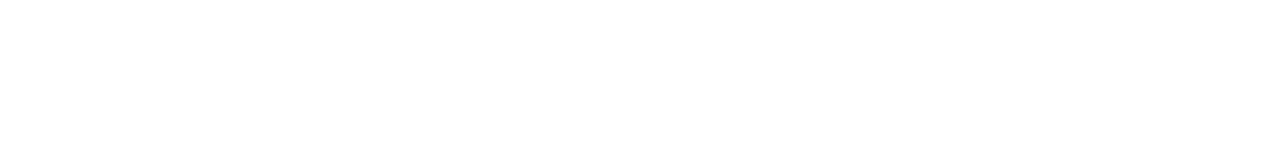
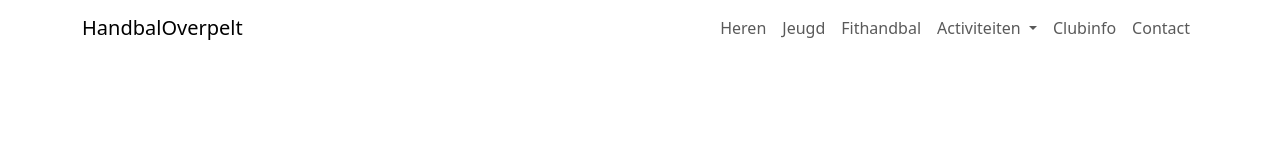
Before and after one commit to FreekBoes/HandbalOverpelt, a plain HTML site: page HTML/Index.html in a window 1280 px wide. Drawn offline with nearby package versions, Linux system fonts and the light colour scheme.

Commit message:
navbar bijna af

```diff
--- a/HTML/Index.html
+++ b/HTML/Index.html
@@ -5,8 +5,55 @@
     <meta name="viewport"
           content="width=device-width, user-scalable=no, initial-scale=1.0, maximum-scale=1.0, minimum-scale=1.0">
     <title>HandbalOverpelt</title>
+    <link rel="shortcut icon" href="../RSC/favicon.ico" type="image/x-icon">
+    <link rel="stylesheet" href="../CSS/style.css">
+    <link href="https://cdn.jsdelivr.net/npm/bootstrap@5.3.3/dist/css/bootstrap.min.css" rel="stylesheet" integrity="sha384-QWTKZyjpPEjISv5WaRU9OFeRpok6YctnYmDr5pNlyT2bRjXh0JMhjY6hW+ALEwIH" crossorigin="anonymous">
+    <script src="https://cdn.jsdelivr.net/npm/bootstrap@5.3.3/dist/js/bootstrap.bundle.min.js" integrity="sha384-YvpcrYf0tY3lHB60NNkmXc5s9fDVZLESaAA55NDzOxhy9GkcIdslK1eN7N6jIeHz" crossorigin="anonymous"></script>
 </head>
-<body>
 
-</body>
+    <body class="">
+    <nav class="navbar navbar-expand-lg">
+        <div class="container">
+            <!-- Logo -->
+            <a class="navbar-brand" href="#">HandbalOverpelt</a>
+
+            <!-- Toggler/collapsibe Button -->
+            <button class="navbar-toggler" type="button" data-toggle="collapse" data-target="#navbarNav" aria-controls="navbarNav" aria-expanded="false" aria-label="Toggle navigation">
+                <span class="navbar-toggler-icon"></span>
+            </button>
+
+            <!-- Navbar links -->
+            <div class="collapse navbar-collapse justify-content-end" id="navbarNav">
+                <ul class="navbar-nav">
+                    <li class="nav-item active">
+                        <a class="nav-link" href="heren.html">Heren</a>
+                    </li>
+                    <li class="nav-item">
+                        <a class="nav-link" href="#">Jeugd</a>
+                    </li>
+                    <li class="nav-item">
+                        <a class="nav-link" href="#">Fithandbal</a>
+                    </li>
+                    <li class="nav-item dropdown">
+                        <a class="nav-link dropdown-toggle" href="#" role="button" id="dropdownMenuLink" aria-haspopup="true" aria-expanded="false">
+                            Activiteiten
+                        </a>
+                        <div class="dropdown-menu" aria-labelledby="dropdo  wnMenuLink">
+                            <a class="dropdown-item" href="#">Action</a>
+                            <a class="dropdown-item" href="#">Another action</a>
+                            <a class="dropdown-item" href="#">Something else here</a>
+                        </div>
+                    </li>
+                    <li class="nav-item">
+                        <a class="nav-link" href="#">Clubinfo</a>
+                    </li>
+                    <li class="nav-item">
+                        <a class="nav-link" href="#">Contact</a>
+                    </li>
+                </ul>
+            </div>
+        </div>
+    </nav>
+    </body>
+
 </html>
```
